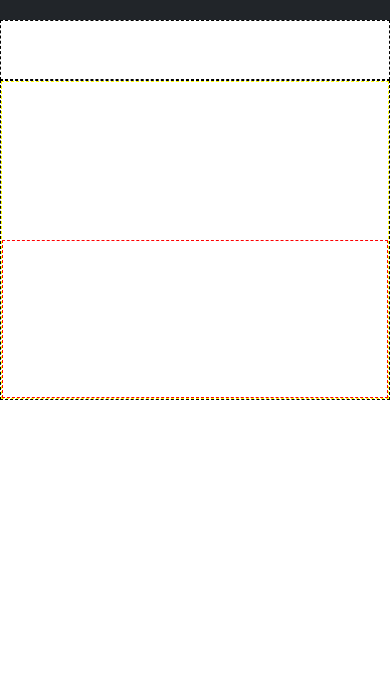
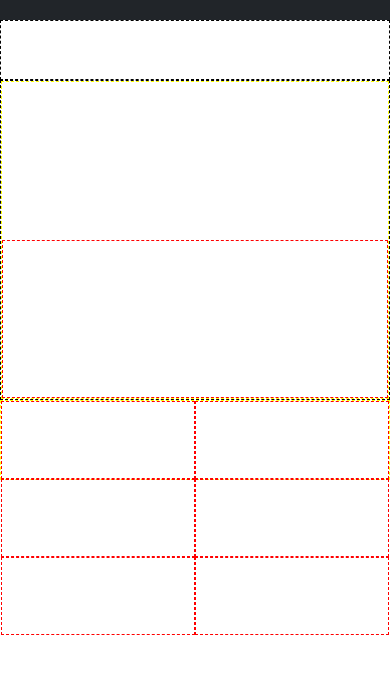
Before and after one commit to Alessandro-Villani/htmlcss-playstation, a plain HTML site: page index.html in a window 390 px wide. Drawn offline with nearby package versions, Linux system fonts and the light colour scheme.

Commit message:
added games-slider section structure-responsive

```diff
--- a/css/style.css
+++ b/css/style.css
@@ -22,6 +22,10 @@
     border-color: red;
 }
 
+#games-slider{
+    height: 5rem;
+}
+
 /*! GENERICS */
 
 body{
--- a/index.html
+++ b/index.html
@@ -31,6 +31,20 @@
             <div class="col-12 col-xl-4 h-50 debug"></div>
         </div>
     </section>
+
+    <!--! GAMES SLIDER -->
+    <section id="games-slider" class="container-fluid">
+        <div class="row row-cols-2 row-cols-sm-3 row-cols-xl-6 debug h-100">
+            <div class="col debug h-100"></div>
+            <div class="col debug h-100"></div>
+            <div class="col debug h-100"></div>
+            <div class="col debug h-100"></div>
+            <div class="col debug h-100"></div>
+            <div class="col debug h-100"></div>
+        </div>
+    </section>
+
+
     <!--! BOOTSTRAP JS -->
     <script src="https://cdn.jsdelivr.net/npm/bootstrap@5.2.3/dist/js/bootstrap.bundle.min.js" integrity="sha384-kenU1KFdBIe4zVF0s0G1M5b4hcpxyD9F7jL+jjXkk+Q2h455rYXK/7HAuoJl+0I4" crossorigin="anonymous"></script>
 </body>
```
